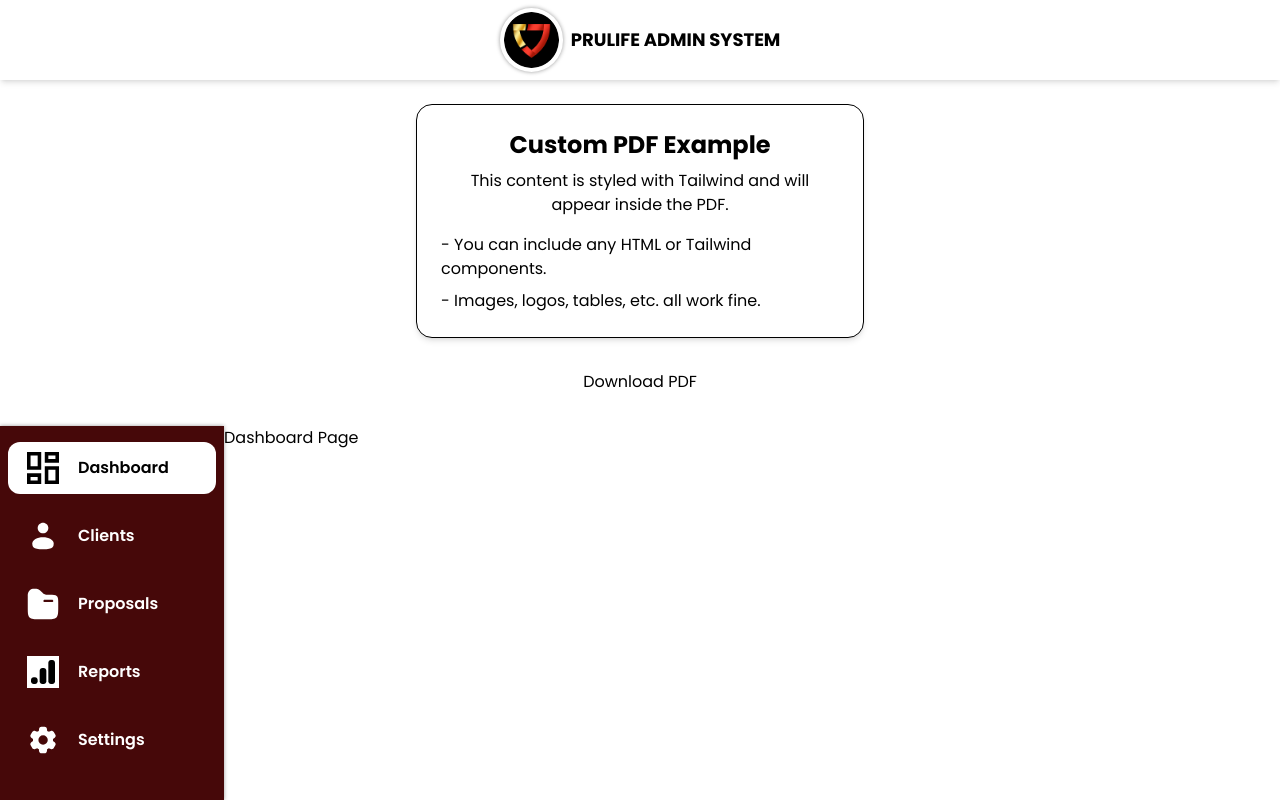
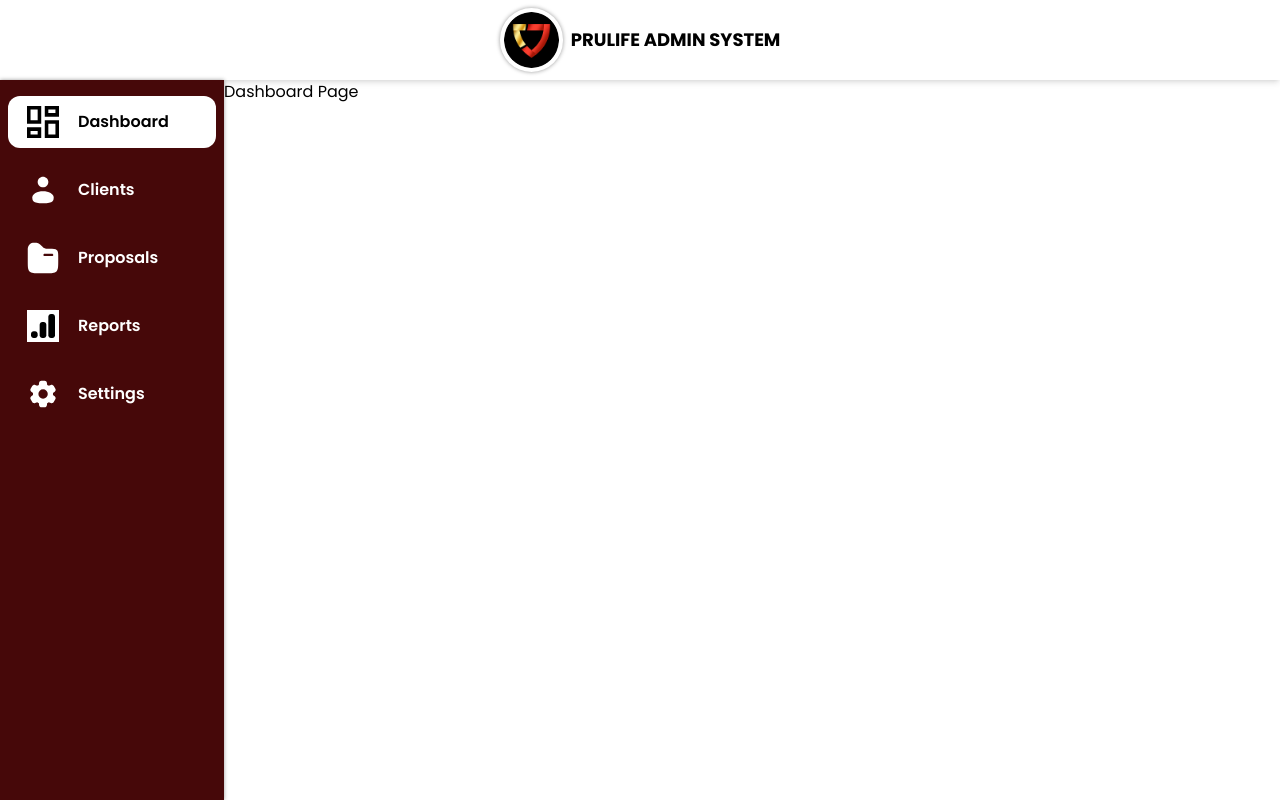
Before and after one commit to kurtrockx/PruLife_DESKTOP, a React (Vite) app: page /dashboard in a window 1280 px wide. Built offline with nearby package versions, Linux system fonts and the light colour scheme; a web font is replaced by a local one.

Commit message:
added the customizable pdf function

```diff
--- a/src/App.jsx
+++ b/src/App.jsx
@@ -1,5 +1,4 @@
 import Navbar from "./components/Navbar";
-import PDFGenerator from "./components/PDFGenerator";
 import Sidebar from "./components/Sidebar";
 import { Outlet } from "react-router-dom";
 
@@ -7,7 +6,6 @@
   return (
     <div className="flex h-dvh flex-col">
       <Navbar />
-      <PDFGenerator/>
       <div className="flex h-full">
         <Sidebar />
         <Outlet />
--- a/src/components/PDFGenerator.jsx
+++ b/src/components/PDFGenerator.jsx
@@ -6,58 +6,59 @@
   const printRef = useRef();
 
   const handleDownloadPdf = async () => {
-    const element = printRef.current;
+    try {
+      const element = printRef.current;
 
-    // Capture the content as a high-quality canvas
-    const canvas = await html2canvas(element, { scale: 2 });
-    const data = canvas.toDataURL("image/png");
+      // Temporarily remove zoom before capture
+      element.style.zoom = "1";
 
-    // Legal paper size in millimeters (8.5 x 14 inches)
-    const pdfWidth = 215.9; // mm
-    const pdfHeight = 279.4; // mm
+      await new Promise((r) => setTimeout(r, 100));
 
-    // Create a jsPDF instance with exact legal paper dimensions
-    const pdf = new jsPDF({
-      orientation: "p",
-      unit: "mm",
-      format: [pdfWidth, pdfHeight],
-    });
+      const canvas = await html2canvas(element, {
+        scale: 2,
+        useCORS: true,
+        logging: false,
+      });
 
-    // Maintain aspect ratio
-    const imgProps = pdf.getImageProperties(data);
-    const imgWidth = pdfWidth;
-    const imgHeight = (imgProps.height * imgWidth) / imgProps.width;
+      // Restore the on-screen zoom
+      element.style.zoom = "0.8";
 
-    // Center the image vertically if smaller than the page
-    const yOffset = imgHeight < pdfHeight ? (pdfHeight - imgHeight) / 2 : 0;
+      const imgData = canvas.toDataURL("image/png");
 
-    pdf.addImage(data, "PNG", 0, yOffset, imgWidth, imgHeight);
-    pdf.save("custom-legal.pdf");
+      const pdf = new jsPDF({
+        orientation: "p",
+        unit: "mm",
+        format: [215.9, 279.4],
+      });
+
+      const pdfWidth = pdf.internal.pageSize.getWidth();
+      const pdfHeight = (canvas.height * pdfWidth) / canvas.width;
+
+      pdf.addImage(imgData, "PNG", 0, 0, pdfWidth, pdfHeight);
+      pdf.save("letter-size.pdf");
+    } catch (err) {
+      console.error("PDF generation failed:", err);
+    }
   };
 
   return (
-    <div
-      ref={printRef}
-      className="force-rgb flex flex-col items-center gap-6 p-6"
-    >
-      {/* PDF content */}
+    <div className="flex flex-col items-center gap-6 p-6">
       <div
         ref={printRef}
-        className="w-full max-w-md rounded-2xl border bg-white p-6 shadow-md"
+        className="force-rgb h-[1056px] w-[816px] border bg-white p-8 shadow-lg [zoom:0.8]"
       >
-        <h1 className="text-center text-2xl font-bold text-blue-600">
-          Custom PDF Example
+        <h1 className="text-center text-3xl font-bold text-blue-600">
+          Properly Scaled Preview
         </h1>
-        <p className="mt-2 text-center text-gray-600">
-          This content is styled with Tailwind and will appear inside the PDF.
+        <p className="mt-4 text-center text-gray-600">
+          Looks smaller on screen, but exports sharp and full-size.
         </p>
-        <div className="mt-4 space-y-2">
-          <p>- You can include any HTML or Tailwind components.</p>
-          <p>- Images, logos, tables, etc. all work fine.</p>
+        <div className="mt-6 space-y-2 text-center">
+          <p>- On-screen zoom: 80%</p>
+          <p>- PDF output: Full 8.5 × 11 inch Letter size</p>
         </div>
       </div>
 
-      {/* Download Button */}
       <button
         onClick={handleDownloadPdf}
         className="rounded-lg bg-blue-600 px-4 py-2 text-white hover:bg-blue-700"
--- a/src/pages/Clients/ClientOutlet/ClientChat.jsx
+++ b/src/pages/Clients/ClientOutlet/ClientChat.jsx
@@ -8,11 +8,14 @@
 import { ChatMessagesContainer } from "./chat-components/ChatMessagesContainer";
 import { TypeBox } from "./chat-components/TypeBox";
 import { ChatHeader } from "./chat-components/ChatHeader";
+import PDFGenerator from "../../../components/PDFGenerator";
 
 export default function ClientChat() {
   const { clientId } = useParams();
   const [messagesList, setMessagesList] = useState([]);
   const [message, setMessage] = useState("");
+
+  const [openPdfModal, setOpenPdfModal] = useState(false);
 
   useEffect(() => {
     const unsubscribe = listenToDB(clientId, (data) => {
@@ -32,6 +35,14 @@
   return (
     <>
       <ChatHeader clientId={clientId} />
+      <button onClick={() => setOpenPdfModal(prev => !prev)} className="cursor-pointer bg-green-400 py-4 font-semibold text-white shadow-2xl text-shadow-sm">
+        Open PDF
+      </button>
+      {openPdfModal && (
+        <div className="fixed top-0 left-0 flex min-h-svh min-w-svw items-center justify-center bg-black/40 backdrop-blur-sm">
+          <PDFGenerator />
+        </div>
+      )}
       <ChatMessagesContainer>
         {messagesList.length < 1 ? (
           <Loading />
```
